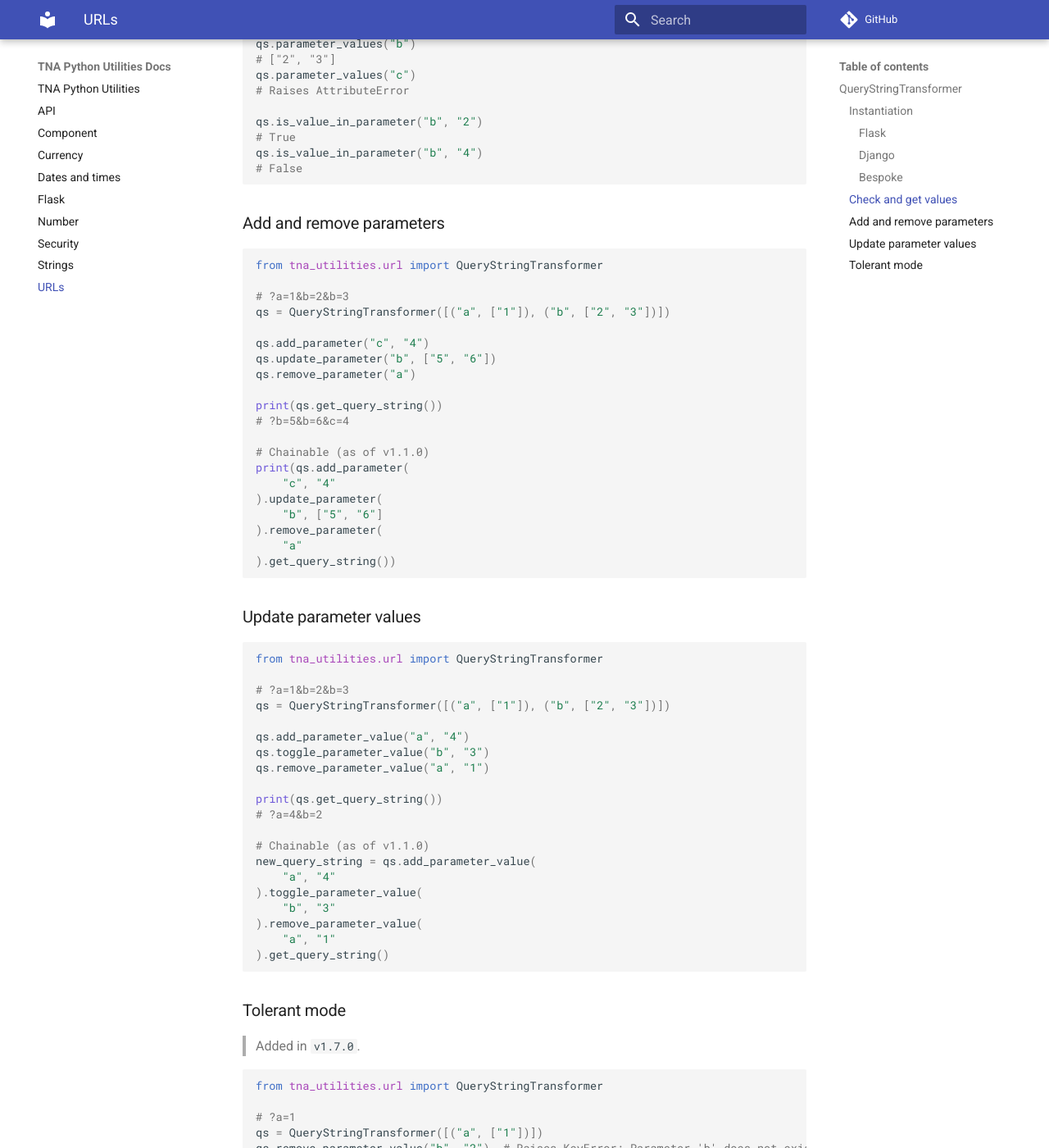
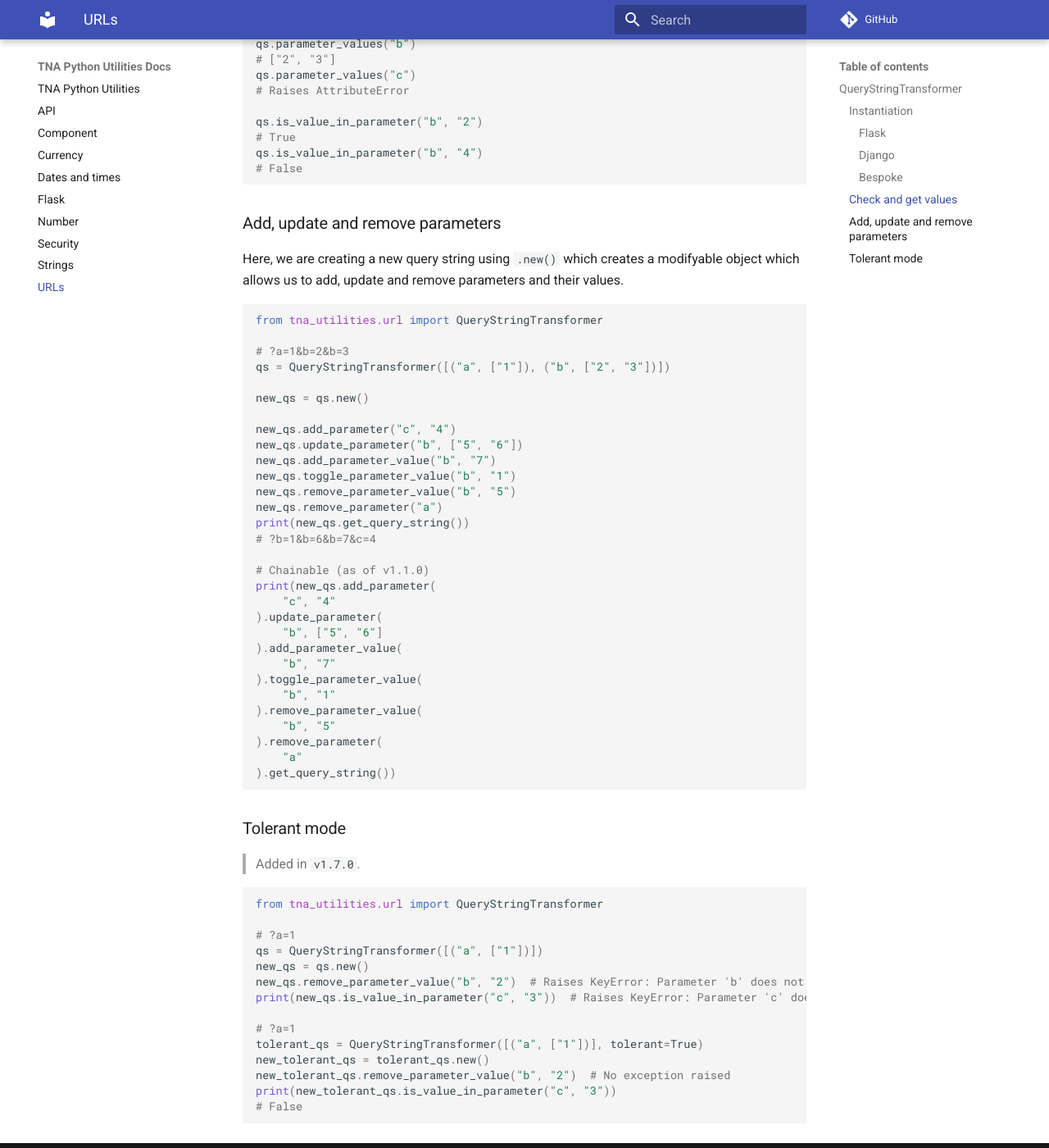
Before and after one commit to nationalarchives/python-utilities, an MkDocs documentation site: the page built from docs/url.md, in a window 1280 px wide and 1400 px high, scrolled down 1463 px. Shown: the whole window at 82% size. Built offline with MkDocs 1.6.1 and Material for MkDocs 9.7.7, drawn with Linux system fonts in a browser that asks for light colours; comment, search, counter and statistics services are not loaded; some of the changed text lies outside the part shown.

Commit message:
Refactor QueryStringTransformer to be read-only; introduce new() method for mutable instances

````diff
--- a/docs/url.md
+++ b/docs/url.md
@@ -76,7 +76,9 @@ qs.is_value_in_parameter("b", "4")
 # False
 ```
 
-### Add and remove parameters
+### Add, update and remove parameters
+
+Here, we are creating a new query string using `.new()` which creates a modifyable object which allows us to add, update and remove parameters and their values.
 
 ```python
 from tna_utilities.url import QueryStringTransformer
@@ -84,46 +86,31 @@ from tna_utilities.url import QueryStringTransformer
 # ?a=1&b=2&b=3
 qs = QueryStringTransformer([("a", ["1"]), ("b", ["2", "3"])])
 
-qs.add_parameter("c", "4")
-qs.update_parameter("b", ["5", "6"])
-qs.remove_parameter("a")
+new_qs = qs.new()
 
-print(qs.get_query_string())
-# ?b=5&b=6&c=4
+new_qs.add_parameter("c", "4")
+new_qs.update_parameter("b", ["5", "6"])
+new_qs.add_parameter_value("b", "7")
+new_qs.toggle_parameter_value("b", "1")
+new_qs.remove_parameter_value("b", "5")
+new_qs.remove_parameter("a")
+print(new_qs.get_query_string())
+# ?b=1&b=6&b=7&c=4
 
 # Chainable (as of v1.1.0)
-print(qs.add_parameter(
+print(new_qs.add_parameter(
     "c", "4"
 ).update_parameter(
     "b", ["5", "6"]
+).add_parameter_value(
+    "b", "7"
+).toggle_parameter_value(
+    "b", "1"
+).remove_parameter_value(
+    "b", "5"
 ).remove_parameter(
     "a"
 ).get_query_string())
-```
-
-### Update parameter values
-
-```python
-from tna_utilities.url import QueryStringTransformer
-
-# ?a=1&b=2&b=3
-qs = QueryStringTransformer([("a", ["1"]), ("b", ["2", "3"])])
-
-qs.add_parameter_value("a", "4")
-qs.toggle_parameter_value("b", "3")
-qs.remove_parameter_value("a", "1")
-
-print(qs.get_query_string())
-# ?a=4&b=2
-
-# Chainable (as of v1.1.0)
-new_query_string = qs.add_parameter_value(
-    "a", "4"
-).toggle_parameter_value(
-    "b", "3"
-).remove_parameter_value(
-    "a", "1"
-).get_query_string()
 ```
 
 ### Tolerant mode
@@ -135,12 +122,14 @@ from tna_utilities.url import QueryStringTransformer
 
 # ?a=1
 qs = QueryStringTransformer([("a", ["1"])])
-qs.remove_parameter_value("b", "2")  # Raises KeyError: Parameter 'b' does not exist
-qs.is_value_in_parameter("c", "3")  # Raises KeyError: Parameter 'c' does not exist
+new_qs = qs.new()
+new_qs.remove_parameter_value("b", "2")  # Raises KeyError: Parameter 'b' does not exist
+print(new_qs.is_value_in_parameter("c", "3"))  # Raises KeyError: Parameter 'c' does not exist
 
 # ?a=1
-qs_tolerant = QueryStringTransformer([("a", ["1"])], tolerant=True)
-qs_tolerant.remove_parameter_value("b", "2")  # No exception raised
-print(qs_tolerant.is_value_in_parameter("c", "3"))
+tolerant_qs = QueryStringTransformer([("a", ["1"])], tolerant=True)
+new_tolerant_qs = tolerant_qs.new()
+new_tolerant_qs.remove_parameter_value("b", "2")  # No exception raised
+print(new_tolerant_qs.is_value_in_parameter("c", "3"))
 # False
 ```
````
Also changed, not shown: CHANGELOG.md (+4 -0 lines), docs/index.md (+28 -0 lines), 2 other files.
